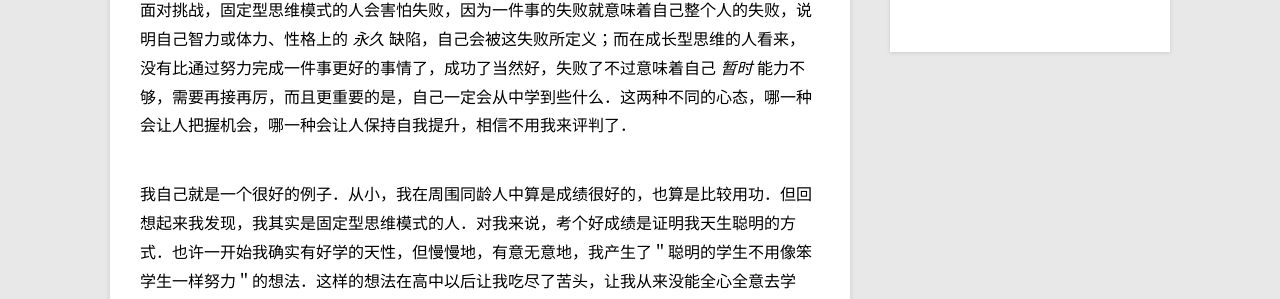
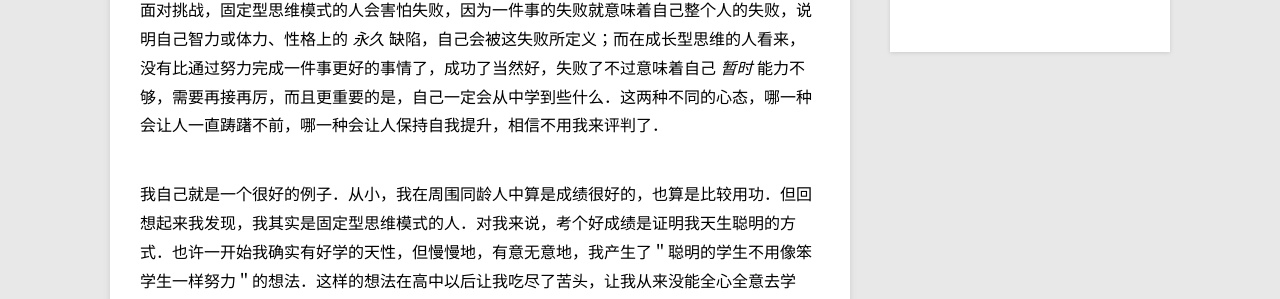
Before and after one commit to hslynn/hslynn.github.io, a Jekyll site: the page built from _posts/blog/2020-03-21-mindset.md, in a window 1280 px wide. Shown: the part 482-781 px from the top of the page. Built offline with Jekyll 4.4.1, drawn with Linux system fonts in a browser that asks for light colours.

Commit message:
fix post

```diff
--- a/_posts/blog/2020-03-21-mindset.md
+++ b/_posts/blog/2020-03-21-mindset.md
@@ -8,7 +8,7 @@ category: blog
 
 这本书说起来主题并不复杂，是关于两种思维模式（mindset）的：固定型思维模式，成长型思维模式．所谓固定型思维模式，是指认为人的性格和能力都是天生的，无法成长的；成长型思维模式，则认为人的各种特质和能力都是可以培养和成长的．
 
-面对挑战，固定型思维模式的人会害怕失败，因为一件事的失败就意味着自己整个人的失败，说明自己智力或体力、性格上的 *永久* 缺陷，自己会被这失败所定义；而在成长型思维的人看来，没有比通过努力完成一件事更好的事情了，成功了当然好，失败了不过意味着自己 *暂时* 能力不够，需要再接再厉，而且更重要的是，自己一定会从中学到些什么．这两种不同的心态，哪一种会让人把握机会，哪一种会让人保持自我提升，相信不用我来评判了．
+面对挑战，固定型思维模式的人会害怕失败，因为一件事的失败就意味着自己整个人的失败，说明自己智力或体力、性格上的 *永久* 缺陷，自己会被这失败所定义；而在成长型思维的人看来，没有比通过努力完成一件事更好的事情了，成功了当然好，失败了不过意味着自己 *暂时* 能力不够，需要再接再厉，而且更重要的是，自己一定会从中学到些什么．这两种不同的心态，哪一种会让人一直踌躇不前，哪一种会让人保持自我提升，相信不用我来评判了．
 
 我自己就是一个很好的例子．从小，我在周围同龄人中算是成绩很好的，也算是比较用功．但回想起来我发现，我其实是固定型思维模式的人．对我来说，考个好成绩是证明我天生聪明的方式．也许一开始我确实有好学的天性，但慢慢地，有意无意地，我产生了＂聪明的学生不用像笨学生一样努力＂的想法．这样的想法在高中以后让我吃尽了苦头，让我从来没能全心全意去学习，去追寻自己的梦想．许多事情我都没法全力以赴，因为潜意识里我害怕失败的风险：尽全力了还失败会证明我彻头彻尾的无能，只用五成功力的话，失败了我至少有个推脱的借口．
 
```
